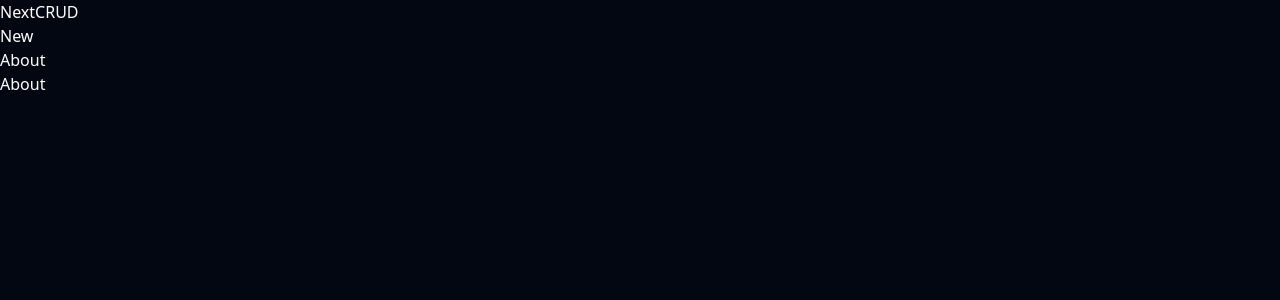
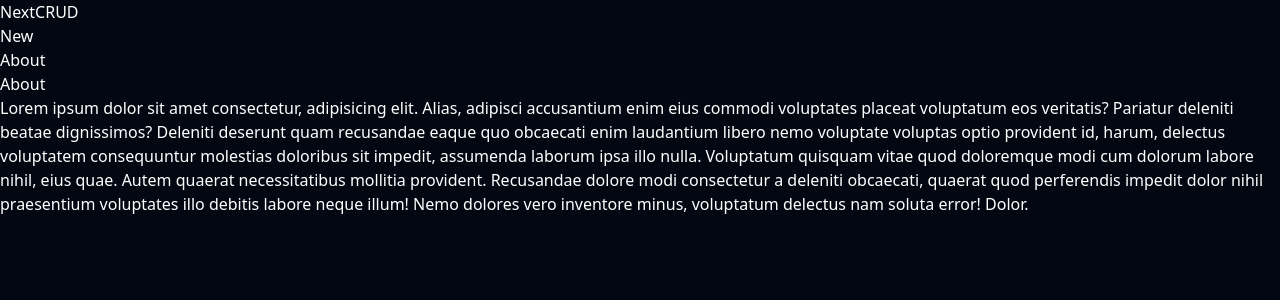
Before and after one commit to collajuan/nextjs-prisma-crud, a Next.js app: page /about in a window 1280 px wide. Shown: the top 300 px of the page. Built offline with nearby package versions, Linux system fonts and the light colour scheme.

Commit message:
not-found y About

```diff
--- a/src/app/about/page.jsx
+++ b/src/app/about/page.jsx
@@ -1,7 +1,10 @@
 
 function AboutPage() {
   return (
-    <div>About</div>
+    <section className='container mx-auto'>
+        <h3 className='text-4xl font-bold my-5'>About</h3>
+        <p>Lorem ipsum dolor sit amet consectetur, adipisicing elit. Alias, adipisci accusantium enim eius commodi voluptates placeat voluptatum eos veritatis? Pariatur deleniti beatae dignissimos? Deleniti deserunt quam recusandae eaque quo obcaecati enim laudantium libero nemo voluptate voluptas optio provident id, harum, delectus voluptatem consequuntur molestias doloribus sit impedit, assumenda laborum ipsa illo nulla. Voluptatum quisquam vitae quod doloremque modi cum dolorum labore nihil, eius quae. Autem quaerat necessitatibus mollitia provident. Recusandae dolore modi consectetur a deleniti obcaecati, quaerat quod perferendis impedit dolor nihil praesentium voluptates illo debitis labore neque illum! Nemo dolores vero inventore minus, voluptatum delectus nam soluta error! Dolor.</p>
+    </section>
   )
 }
 
--- a/src/components/Navbar.jsx
+++ b/src/components/Navbar.jsx
@@ -14,7 +14,7 @@ function Navbar() {
                     </Link>
                 </li>
                 <li>
-                    <Link href='/' className='text-slate-300 hover:text-slate-200'>
+                    <Link href='/about' className='text-slate-300 hover:text-slate-200'>
                         About
                     </Link>
                 </li>
```
Also changed, not shown: src/app/not-found.jsx (added, +15 -0 lines), 1 other file (tests, documents, lock files or other folders).
